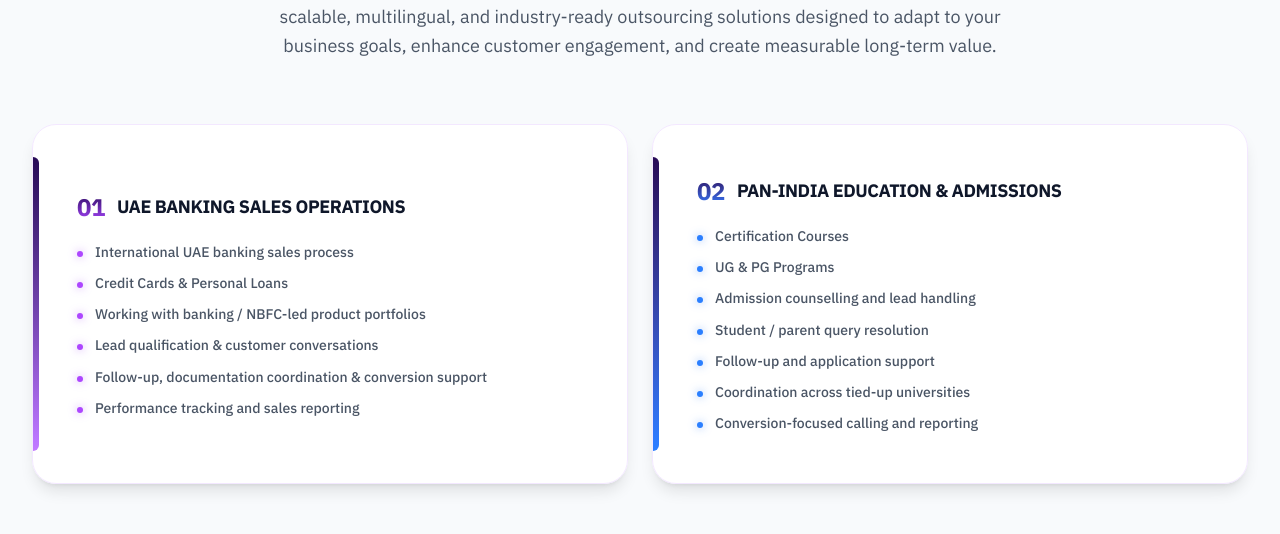
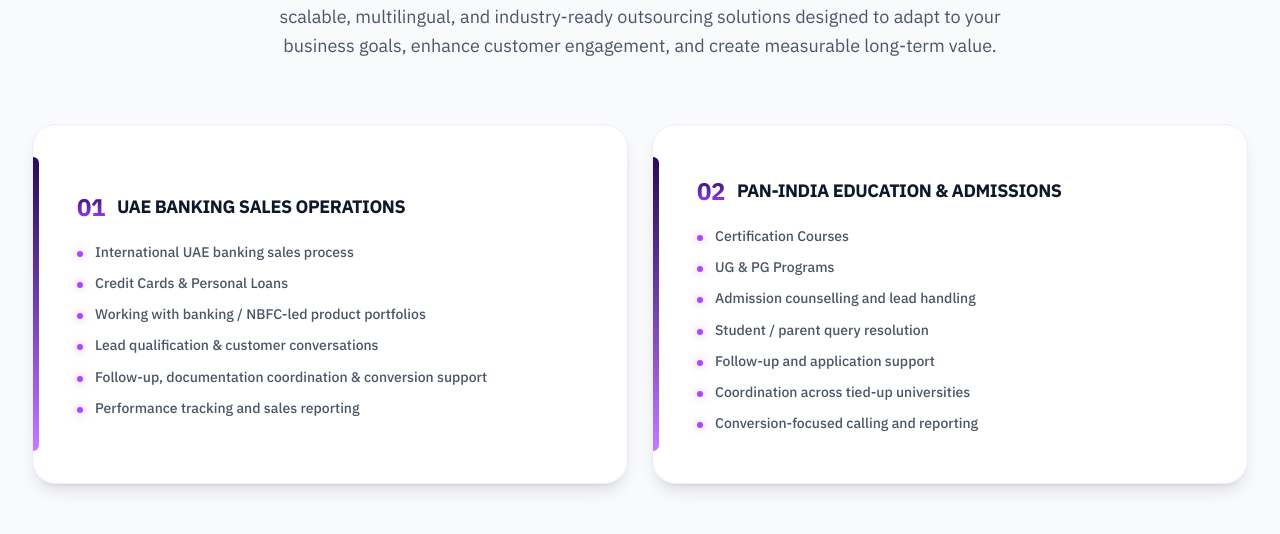
Before and after one commit to AshCodings/ashentrix-website, a Next.js app: page / in a window 1280 px wide. Shown: the part 4005-4539 px from the top of the page. Built offline with nearby package versions, Linux system fonts and the light colour scheme.

Commit message:
Update ServicesSection.tsx

```diff
--- a/components/ServicesSection.tsx
+++ b/components/ServicesSection.tsx
@@ -132,10 +132,10 @@ export default function ServicesSection() {
             {/* --- FRONT OF CARD --- */}
             <div className="absolute inset-0 w-full h-full [backface-visibility:hidden]">
               <div className="bg-white border border-purple-100 rounded-3xl p-5 sm:p-6 h-full relative overflow-hidden flex flex-col justify-center">
-                <div className="absolute left-0 top-8 bottom-8 w-1.5 bg-gradient-to-b from-[#280b57] to-blue-500 rounded-r-full"></div>
+                <div className="absolute left-0 top-8 bottom-8 w-1.5 bg-gradient-to-b from-[#280b57] to-purple-400 rounded-r-full"></div>
                 <div className="pl-5">
                   <h3 className="text-base sm:text-lg font-bold text-[#0F172A] mb-5 flex items-center gap-3 uppercase tracking-tight">
-                    <span className="text-transparent bg-clip-text bg-gradient-to-b from-[#280b57] to-blue-500 text-2xl">02</span>
+                    <span className="text-transparent bg-clip-text bg-gradient-to-b from-[#280b57] to-purple-500 text-2xl">02</span>
                     PAN-INDIA EDUCATION & ADMISSIONS
                   </h3>
                   <ul className="space-y-3">
@@ -149,7 +149,7 @@ export default function ServicesSection() {
                       "Conversion-focused calling and reporting",
                     ].map((item, idx) => (
                       <li key={idx} className="flex items-start gap-3">
-                        <span className="w-1.5 h-1.5 rounded-full bg-blue-500 mt-2 shrink-0 shadow-[0_0_8px_rgba(59,130,246,0.6)]"></span>
+                        <span className="w-1.5 h-1.5 rounded-full bg-purple-500 mt-2 shrink-0 shadow-[0_0_8px_rgba(168,85,247,0.6)]"></span>
                         <span className="text-xs sm:text-sm text-gray-600 font-medium leading-snug">
                           {item}
                         </span>
@@ -162,27 +162,27 @@ export default function ServicesSection() {
 
             {/* --- BACK OF CARD (New PPT Data) --- */}
             <div className="absolute inset-0 w-full h-full [backface-visibility:hidden] [transform:rotateY(180deg)]">
-              <div className="bg-gradient-to-br from-[#280b57] to-blue-900 border border-blue-800 rounded-3xl p-5 sm:p-6 h-full flex flex-col shadow-xl relative overflow-hidden">
-                <div className="absolute right-0 top-8 bottom-8 w-1.5 bg-blue-400 rounded-l-full"></div>
+              <div className="bg-gradient-to-br from-[#280b57] to-purple-900 border border-purple-700 rounded-3xl p-5 sm:p-6 h-full flex flex-col shadow-xl relative overflow-hidden">
+                <div className="absolute right-0 top-8 bottom-8 w-1.5 bg-purple-400 rounded-l-full"></div>
                 <div className="pr-4 flex-grow flex flex-col">
-                  <p className="text-[11px] sm:text-xs text-blue-100 mb-4 font-medium border-b border-blue-700/50 pb-3">
+                  <p className="text-[11px] sm:text-xs text-purple-100 mb-4 font-medium border-b border-purple-700/50 pb-3">
                     Counselling-led customer engagement across certification, UG
                     and PG programs.
                   </p>
                   <div className="grid grid-cols-2 gap-3 flex-grow overflow-y-auto pr-1">
                     {[
                       { title: "Lead Mgt", desc: "Fresh enquiry, callbacks & priority.", borderColor: "border-l-purple-400" },
-                      { title: "Counselling", desc: "Program, eligibility, fee guidance.", borderColor: "border-l-blue-400" },
+                      { title: "Counselling", desc: "Program, eligibility, fee guidance.", borderColor: "border-l-purple-400" },
                       { title: "Follow-Up", desc: "Structured follow-up journeys.", borderColor: "border-l-purple-400" },
-                      { title: "App Support", desc: "Document verification & admission.", borderColor: "border-l-blue-400" },
+                      { title: "App Support", desc: "Document verification & admission.", borderColor: "border-l-purple-400" },
                       { title: "Univ Co-ord", desc: "Support across tied-up portfolios.", borderColor: "border-l-purple-400" },
-                      { title: "MIS & Quality", desc: "Daily reporting & quality feedback.", borderColor: "border-l-blue-400" },
+                      { title: "MIS & Quality", desc: "Daily reporting & quality feedback.", borderColor: "border-l-purple-400" },
                     ].map((box, idx) => (
                       <div key={idx} className={`bg-white/10 backdrop-blur-sm p-3 rounded-xl border border-white/5 border-l-4 ${box.borderColor} flex flex-col justify-center hover:bg-white/20 transition-colors`}>
                         <h4 className="font-bold text-[10px] sm:text-xs mb-1 text-white tracking-wider">
                           {box.title}
                         </h4>
-                        <p className="text-[9px] sm:text-[10px] text-blue-100 leading-relaxed">
+                        <p className="text-[9px] sm:text-[10px] text-purple-200 leading-relaxed">
                           {box.desc}
                         </p>
                       </div>
```
